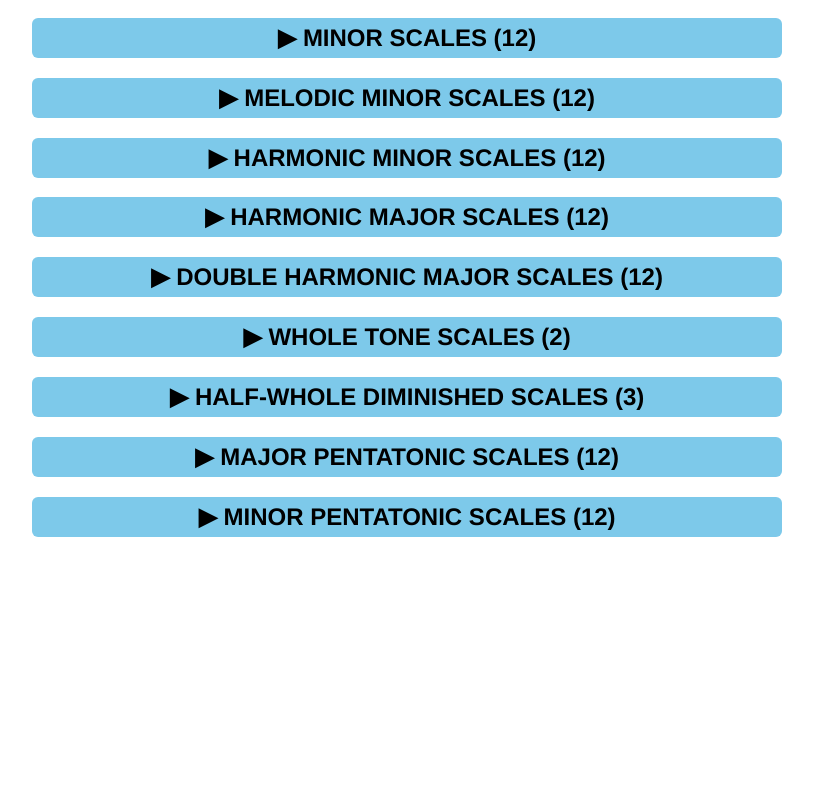
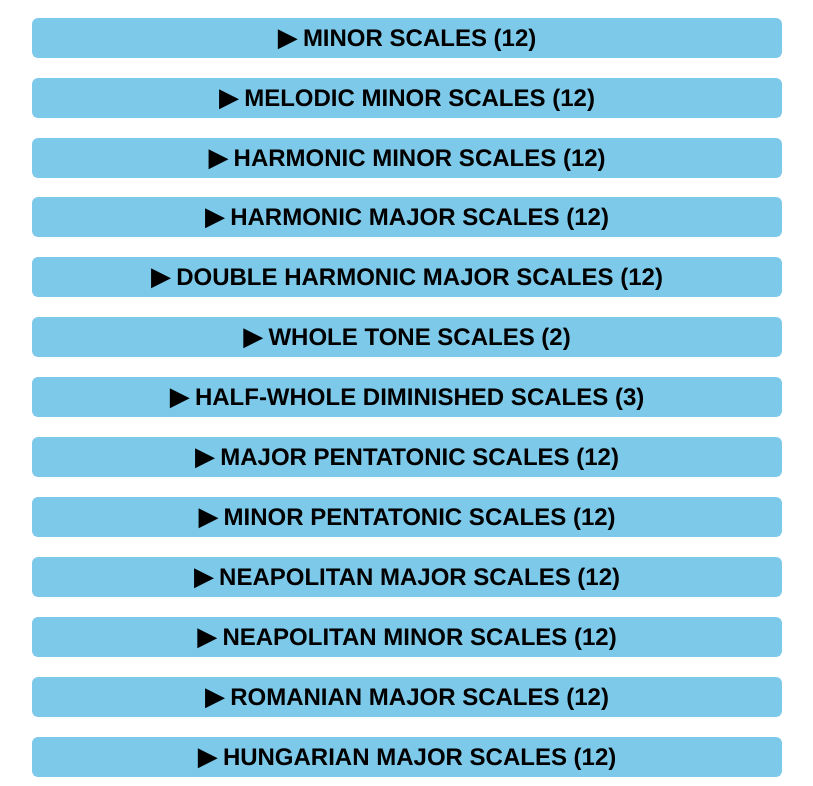
Before and after one commit to AtliGudm/Music-Theory-Helper, a React (Create React App) app: page / in a window 1280 px wide. Shown: the part 252-1038 px from the top of the page, without its empty margins (233-1046 px from the left). Before the commit the page ends 800 px from the top, so only its background shows below. Built offline with nearby package versions, Linux system fonts and the light colour scheme.

Commit message:
Added new scales and fixes

```diff
--- a/src/data/ModesData.ts
+++ b/src/data/ModesData.ts
@@ -4,6 +4,7 @@ export interface Mode {
     mode: string;
     fifthShift: number;
     accidentals: (number | string)[];
+    degrees?: (number | string)[];
 }
 
 export interface ModesData {
@@ -96,9 +97,49 @@ export const modes: ModesData = {
         {mode: "Half-Whole Diminished", fifthShift: 0, accidentals: [0,0,0,0, 0,0,0,0]}
     ],
     "Major Pentatonic": [
-        {mode: "Major Pentatonic", fifthShift: 0, accidentals: [0,0,0,0,0]}
+        {mode: "Major Pentatonic", fifthShift: 0, accidentals: [0,0,0,0,0], degrees: [1,2,3,5,6]},
+        {mode: "Suspended", fifthShift: 0, accidentals: [0,0,0,0,0], degrees: [1,2,4,5,"b7"]},
+        {mode: "Blues Minor", fifthShift: 0, accidentals: [0,0,0,0,0], degrees: [1,"b3",4,"b6","b7"]},
+        {mode: "Blues Major", fifthShift: 0, accidentals: [0,0,0,0,0]},
+        {mode: "Aeolian Pentatonic", fifthShift: 0, accidentals: [0,"b",0,0,"b"], degrees: [1,"b3",4,5,"b7"]}
     ],
     "Minor Pentatonic": [
-        {mode: "Minor Pentatonic", fifthShift: 0, accidentals: [0,0,0,0,0]}
+        {mode: "Minor Pentatonic", fifthShift: 0, accidentals: [0,"b",0,0,"b"]}
+    ],
+    "Neapolitan Major": [
+        {mode: "Neapolitan Major", fifthShift: 0, accidentals: [0,"b","b",0,0,0,0]},
+        {mode: "Leading Whole Tone", fifthShift: 0, accidentals: [0,0,0,"#","#","#",0]},
+        {mode: "Lydian Augmented Dominant", fifthShift: 0, accidentals: [0,0,0,"#","#",0,"b"]},
+        {mode: "Lydian Dominant b6", fifthShift: 0, accidentals: [0,0,0,"#",0,"b","b"]},
+        {mode: "Major Locrian", fifthShift: 0, accidentals: [0,0,0,0,"b","b","b"]},
+        {mode: "Half-Diminished b4", fifthShift: 0, accidentals: [0,0,"b","b","b","b","b"]},
+        {mode: "Altered Dominant bb3", fifthShift: 0, accidentals: [0,"b","bb","b","b","b","b"]}
+    ],
+    "Neapolitan Minor": [
+        {mode: "Neapolitan Minor", fifthShift: 0, accidentals: [0,"b","b",0,0,"b",0]},
+        {mode: "Lydian #6", fifthShift: 0, accidentals: [0,0,0,"#",0,"#",0]},
+        {mode: "Mixolydian Augmented", fifthShift: 0, accidentals: [0,0,0,0,"#",0,"b"]},
+        {mode: "Romani Minor", fifthShift: 0, accidentals: [0,0,"b","#",0,"b","b"]},
+        {mode: "Locrian Dominant", fifthShift: 0, accidentals: [0,"b",0,0,"b","b","b"]},
+        {mode: "Ionian #2", fifthShift: 0, accidentals: [0,"#",0,0,0,0,0]},
+        {mode: "Ultralocrian", fifthShift: 0, accidentals: [0,"b","bb","b","b","b","bb"]}
+    ],
+    "Romanian Major": [
+        {mode: "Romanian Major", fifthShift: 0, accidentals: [0,"b",0,"#",0,0,"b"]},
+        {mode: "Super Lydian Augmented n6", fifthShift: 0, accidentals: [0,"#","#","#","#",0,0]},
+        {mode: "Locrian n2 bb7", fifthShift: 0, accidentals: [0,0,"b",0,"b","b","bb"]},
+        {mode: "Istrian", fifthShift: 0, accidentals: [0,"b","b","b","b","bb","b"]},
+        {mode: "Jazz Minor b5", fifthShift: 0, accidentals: [0,0,"b",0,"b",0,0]},
+        {mode: "Superphrygian n6", fifthShift: 0, accidentals: [0,"b","b","b",0,0,"b"]},
+        {mode: "Lydian Augmented b3", fifthShift: 0, accidentals: [0,0,"b","#","#",0,0]}
+    ],
+    "Hungarian Major": [
+        {mode: "Hungarian Major", fifthShift: 0, accidentals: [0,"#",0,"#",0,0,"b"]},
+        {mode: "Altered Diminished bb6", fifthShift: 0, accidentals: [0,"b","b","b","b","bb","bb"]},
+        {mode: "Harmonic Minor b5", fifthShift: 0, accidentals: [0,0,"b",0,"b","b",0]},
+        {mode: "Altered Dominant n6", fifthShift: 0, accidentals: [0,"b","b","b","b",0,"b"]},
+        {mode: "Melodic Minor #5", fifthShift: 0, accidentals: [0,0,"b",0,"#",0,0]},
+        {mode: "Ukranian Dorian b2", fifthShift: 0, accidentals: [0,"b","b","#",0,0,"b"]},
+        {mode: "Lydian Augmented #3", fifthShift: 0, accidentals: [0,0,"#","#","#",0,0]}
     ]
 };
--- a/src/data/ScaleData.ts
+++ b/src/data/ScaleData.ts
@@ -83,11 +83,14 @@ export const scales: Scale[] = [
     { type: "Double Harmonic Major", root: "Eb", notes: ["Eb", "Fb", "G", "Ab", "Bb", "Cb", "D"], order: 69 },
     { type: "Double Harmonic Major", root: "Bb", notes: ["Bb", "Cb", "D", "Eb", "F", "Gb", "A"], order: 70 },
     { type: "Double Harmonic Major", root: "F", notes: ["F", "Gb", "A", "Bb", "C", "Db", "E"], order: 71 },
+
     { type: "Whole Tone", root: null, notes: ["C", "D", "E", "F#", "G#", "A#"], order: 72 },
-    { type: "Whole Tone", root: null, notes: ["B", "Db", "Eb", "F", "G", "A"], order: 73 },
+    { type: "Whole Tone", root: null, notes: ["Db", "Eb", "F", "G", "A", "B"], order: 73 },
+
     { type: "Half-Whole Diminished", root: "C", notes: ["C", "Db", "Eb", "E", "F#", "G", "A", "Bb"], order: 74 },
     { type: "Half-Whole Diminished", root: "Db", notes: ["Db", "D", "E", "F", "G", "Ab", "Bb", "B"], order: 75 },
     { type: "Half-Whole Diminished", root: "D", notes: ["D", "Eb", "F", "F#", "G#", "A", "B", "C"], order: 76 },
+
     { type: "Major Pentatonic", root: "C", notes: ["C", "D", "E", "G", "A"], order: 77 },
     { type: "Major Pentatonic", root: "G", notes: ["G", "A", "B", "D", "E"], order: 78 },
     { type: "Major Pentatonic", root: "D", notes: ["D", "E", "F#", "A", "B"], order: 79 },
@@ -100,6 +103,7 @@ export const scales: Scale[] = [
     { type: "Major Pentatonic", root: "Eb", notes: ["Eb", "F", "G", "Bb", "C"], order: 86 },
     { type: "Major Pentatonic", root: "Bb", notes: ["Bb", "C", "D", "F", "G"], order: 87 },
     { type: "Major Pentatonic", root: "F", notes: ["F", "G", "A", "C", "D"], order: 88 },
+
     { type: "Minor Pentatonic", root: "C", notes: ["C", "Eb", "F", "G", "Bb"], order: 89 },
     { type: "Minor Pentatonic", root: "G", notes: ["G", "Bb", "C", "D", "F"], order: 90 },
     { type: "Minor Pentatonic", root: "D", notes: ["D", "F", "G", "A", "C"], order: 91 },
@@ -113,6 +117,58 @@ export const scales: Scale[] = [
     { type: "Minor Pentatonic", root: "Bb", notes: ["Bb", "Db", "Eb", "F", "Ab"], order: 99 },
     { type: "Minor Pentatonic", root: "F", notes: ["F", "Ab", "Bb", "C", "Eb"], order: 100 },
 
+    { type: "Neapolitan Major", root: "C", notes: ["C", "Db", "Eb", "F", "G", "A", "B"], order: 101 },
+    { type: "Neapolitan Major", root: "G", notes: ["G", "Ab", "Bb", "C", "D", "E", "F#"], order: 102 },
+    { type: "Neapolitan Major", root: "D", notes: ["D", "Eb", "F", "G", "A", "B", "C#"], order: 103 },
+    { type: "Neapolitan Major", root: "A", notes: ["A", "Bb", "C", "D", "E", "F#", "G#"], order: 104 },
+    { type: "Neapolitan Major", root: "E", notes: ["E", "F", "G", "A", "B", "C#", "D#"], order: 105 },
+    { type: "Neapolitan Major", root: "B", notes: ["B", "C", "D", "E", "F#", "G#", "A#"], order: 106 },
+    { type: "Neapolitan Major", root: "F#", notes: ["F#", "G", "A", "B", "C#", "D#", "E#"], order: 107 },
+    { type: "Neapolitan Major", root: "Db", notes: ["Db", "Ebb", "Fb", "Gb", "Ab", "Bb", "C"], order: 108 },
+    { type: "Neapolitan Major", root: "Ab", notes: ["Ab", "Bbb", "Cb", "Db", "Eb", "F", "G"], order: 109 },
+    { type: "Neapolitan Major", root: "Eb", notes: ["Eb", "Fb", "Gb", "Ab", "Bb", "Cb", "D"], order: 110 },
+    { type: "Neapolitan Major", root: "Bb", notes: ["Bb", "Cb", "Db", "Eb", "F", "Gb", "A"], order: 111 },
+    { type: "Neapolitan Major", root: "F", notes: ["F", "Gb", "Ab", "Bb", "C", "Db", "E"], order: 112 },
+
+    { type: "Neapolitan Minor", root: "C", notes:  ["C", "Db", "Eb", "F", "G", "Ab", "B"], order: 113 },
+    { type: "Neapolitan Minor", root: "G", notes:  ["G", "Ab", "Bb", "C", "D", "Eb", "F#"], order: 114 },
+    { type: "Neapolitan Minor", root: "D", notes:  ["D", "Eb", "F", "G", "A", "Bb", "C#"], order: 115 },
+    { type: "Neapolitan Minor", root: "A", notes:  ["A", "Bb", "C", "D", "E", "F", "G#"], order: 116 },
+    { type: "Neapolitan Minor", root: "E", notes:  ["E", "F", "G", "A", "B", "C", "D#"], order: 117 },
+    { type: "Neapolitan Minor", root: "B", notes:  ["B", "C", "D", "E", "F#", "G", "A#"], order: 118 },
+    { type: "Neapolitan Minor", root: "F#", notes: ["F#", "G", "A", "B", "C#", "D", "E#"], order: 119 },
+    { type: "Neapolitan Minor", root: "Db", notes: ["Db", "Ebb", "Fb", "Gb", "Ab", "Bbb", "C"], order: 120 },
+    { type: "Neapolitan Minor", root: "Ab", notes: ["Ab", "Bbb", "Cb", "Db", "Eb", "Fb", "G"], order: 121 },
+    { type: "Neapolitan Minor", root: "Eb", notes: ["Eb", "Fb", "Gb", "Ab", "Bb", "Cb", "D"], order: 122 },
+    { type: "Neapolitan Minor", root: "Bb", notes: ["Bb", "Cb", "Db", "Eb", "F", "Gb", "A"], order: 123 },
+    { type: "Neapolitan Minor", root: "F", notes:  ["F", "Gb", "Ab", "Bb", "C", "Db", "E"], order: 124 },
+
+    { type: "Romanian Major", root: "C", notes:  ["C", "Db", "E", "F#", "G", "A", "Bb"], order: 125 },
+    { type: "Romanian Major", root: "G", notes:  ["G", "Ab", "B", "C#", "D", "E", "F"], order: 126 },
+    { type: "Romanian Major", root: "D", notes:  ["D", "Eb", "F#", "G#", "A", "B", "C"], order: 127 },
+    { type: "Romanian Major", root: "A", notes:  ["A", "Bb", "C#", "D#", "E", "F#", "G"], order: 128 },
+    { type: "Romanian Major", root: "E", notes:  ["E", "F", "G#", "A#", "B", "C#", "D"], order: 129 },
+    { type: "Romanian Major", root: "B", notes:  ["B", "C", "D#", "E#", "F#", "G#", "A"], order: 130 },
+    { type: "Romanian Major", root: "F#", notes: ["F#", "G", "A#", "B#", "C#", "D#", "E"], order: 131 },
+    { type: "Romanian Major", root: "Db", notes: ["Db", "Ebb", "F", "G", "Ab", "Bb", "Cb"], order: 132 },
+    { type: "Romanian Major", root: "Ab", notes: ["Ab", "Bbb", "C", "D", "Eb", "F", "Gb"], order: 133 },
+    { type: "Romanian Major", root: "Eb", notes: ["Eb", "Fb", "G", "A", "Bb", "C", "Db"], order: 134 },
+    { type: "Romanian Major", root: "Bb", notes: ["Bb", "Cb", "D", "E", "F", "G", "Ab"], order: 135 },
+    { type: "Romanian Major", root: "F", notes:  ["F", "Gb", "A", "B", "C", "D", "Eb"], order: 136 },
+
+    { type: "Hungarian Major", root: "C", notes: ["C", "D#", "E", "F#", "G", "A", "Bb"], order: 137 },
+    { type: "Hungarian Major", root: "G", notes: ["G", "A#", "B", "C#", "D", "E", "F"], order: 138 },
+    { type: "Hungarian Major", root: "D", notes: ["D", "E#", "F#", "G#", "A", "B", "C"], order: 139 },
+    { type: "Hungarian Major", root: "A", notes: ["A", "B#", "C#", "D#", "E", "F#", "G"], order: 140 },
+    { type: "Hungarian Major", root: "E", notes: ["E", "F##", "G#", "A#", "B", "C#", "D"], order: 141 },
+    { type: "Hungarian Major", root: "B", notes: ["B", "C##", "D#", "E#", "F#", "G#", "A"], order: 142 },
+    { type: "Hungarian Major", root: "F#", notes: ["F#", "G##", "A#", "B#", "C#", "D#", "E"], order: 143 },
+    { type: "Hungarian Major", root: "Db", notes: ["Db", "E", "F", "G", "Ab", "Bb", "Cb"], order: 144 },
+    { type: "Hungarian Major", root: "Ab", notes: ["Ab", "B", "C", "D", "Eb", "F", "Gb"], order: 145 },
+    { type: "Hungarian Major", root: "Eb", notes: ["Eb", "F#", "G", "A", "Bb", "C", "Db"], order: 146 },
+    { type: "Hungarian Major", root: "Bb", notes: ["Bb", "C#", "D", "E", "F", "G", "Ab"], order: 147 },
+    { type: "Hungarian Major", root: "F", notes: ["F", "G#", "A", "B", "C", "D", "Eb"], order: 148 },
+
 ];
 // Half-Whole Diminished
 export function getScale(type: string, root: string): Scale | undefined {
--- a/src/pages/ParallelModesDisplay.tsx
+++ b/src/pages/ParallelModesDisplay.tsx
@@ -13,6 +13,32 @@ const ParallelModesDisplay = ({scale}: {scale: Scale}) => {
     const [ selectedMode, setSelectedMode ] = useState(0);
     const { includeSevenths, highlightQueryNotes, queryNotes, showNoteScaleDegree, enharmonicEquivalence } = useScaleSettings();
 
+    const getSourceTemplateScale = () => {
+        const type = scale.type;
+/*         if (type === "Major" ||
+            type === "Melodic Minor" ||
+            type === "Harmonic Minor" ||
+            type === "Harmonic Major" ||
+            type === "Double Harmonic Major") {
+                if (scale.root) {
+                    return getScale("Major", scale.root);
+                }
+        }
+        else  */
+        if(type === "Major Pentatonic" || type === "Minor Pentatonic") {
+            if (scale.root) {
+                return getScale("Major Pentatonic", scale.root);
+            }
+        }
+        else {
+            if (scale.root) {
+                return getScale("Major", scale.root);
+            }
+        }
+
+        return undefined;
+    }
+
     const GetParallelScale = () => {
         const mode = modes[scale.type][selectedMode];
         const fifthShift = mode.fifthShift;
@@ -22,13 +48,13 @@ const ParallelModesDisplay = ({scale}: {scale: Scale}) => {
 
         // The mode accidentals are stored relative to the major scale, so we need to shift the scale
         // @ts-ignore
-        const majorScaleToModify = getScale("Major", scale.root);
-        if (!majorScaleToModify) {
+        const scaleToModify = getSourceTemplateScale();
+        if (!scaleToModify) {
             return <div>Error: Major scale could not be found.</div>;
         }
         const modifiedScale = { type: scale.type,
                                 root: scale.root,
-                                notes: majorScaleToModify.notes.map((note, index) => modifyNote(note, modeAccidentals[index])),
+                                notes: scaleToModify.notes.map((note, index) => modifyNote(note, modeAccidentals[index])),
                                 order: scale.order}
         return (
             <>
```
Also changed, not shown: src/pages/ChordGenerator.ts (+25 -2 lines), 1 other file (tests, documents, lock files or other folders).
